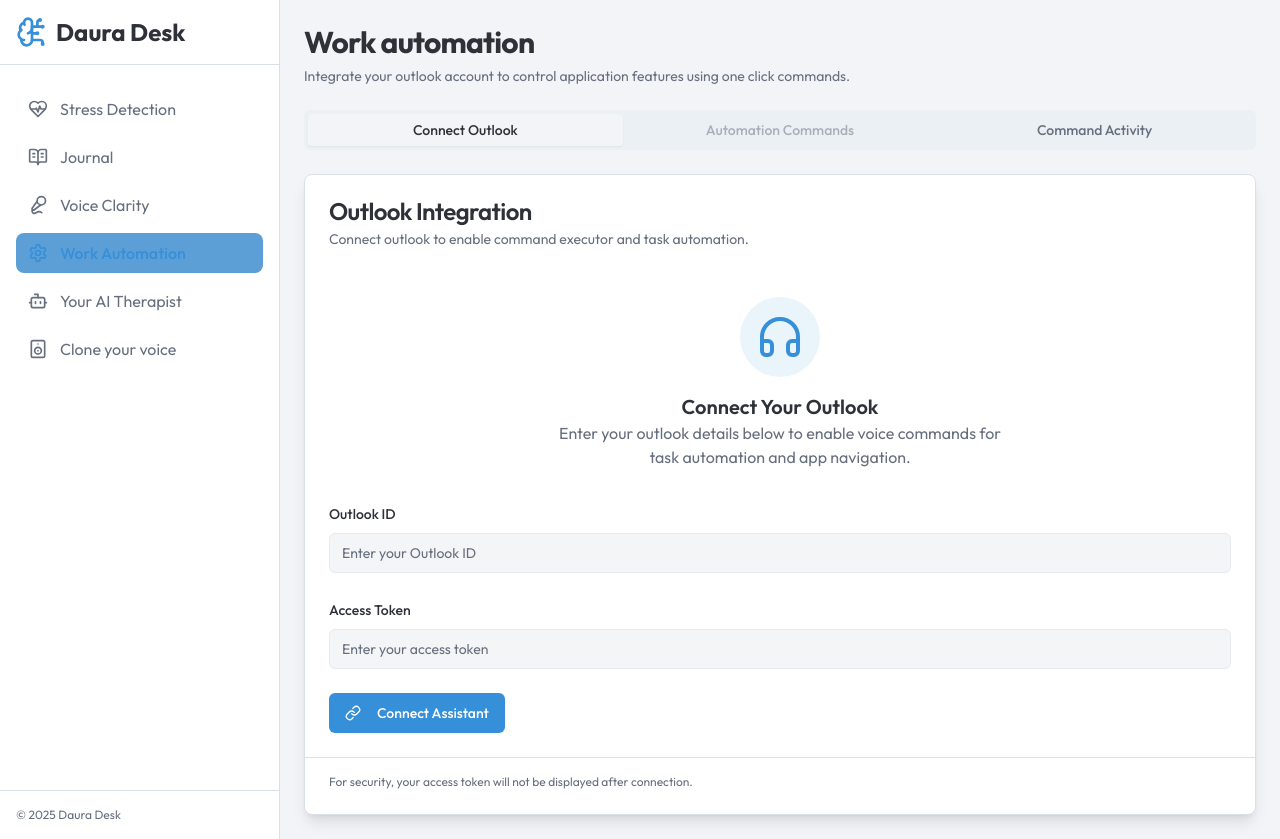
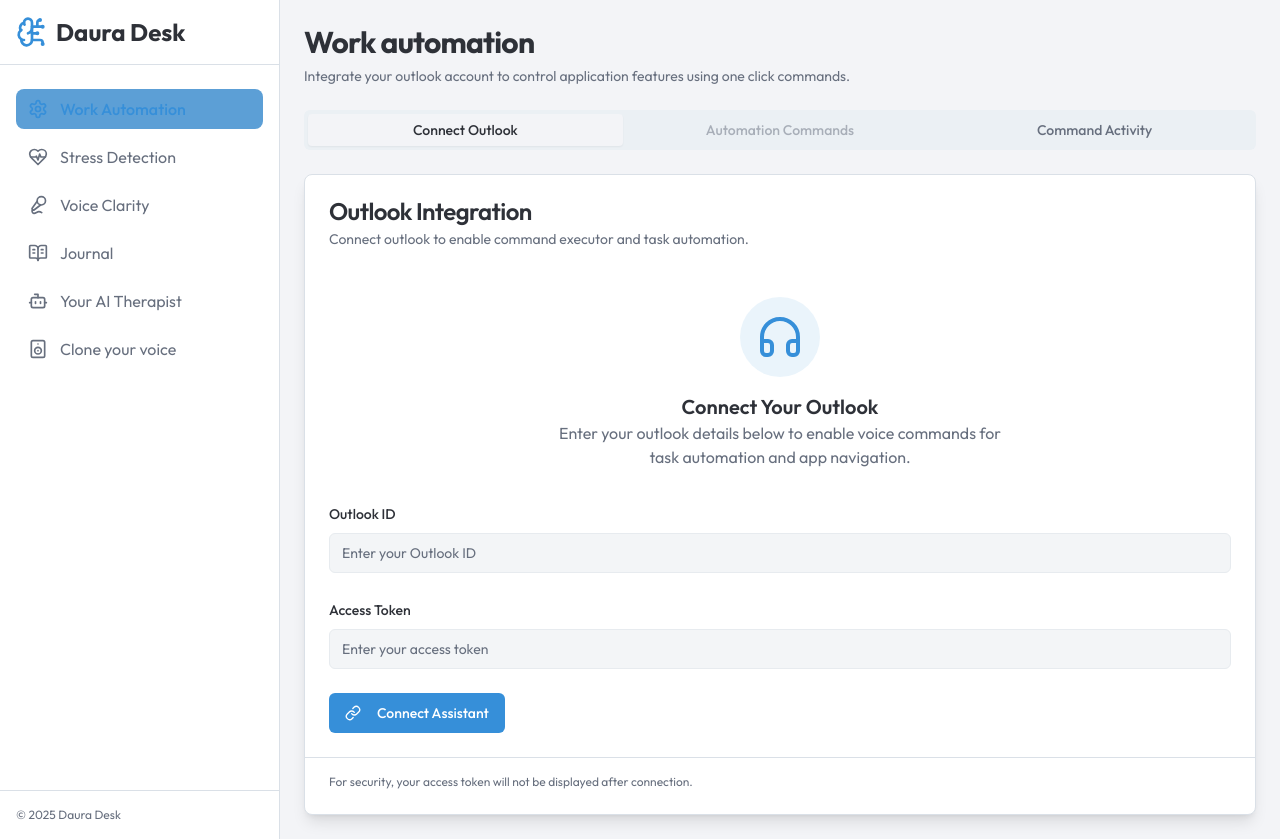
Before and after one commit to dikshapadi/Main-Characters_Symposium2025, a Next.js app in the folder my-app/: page /work-automation in a window 1280 px wide. Built offline with nearby package versions, Linux system fonts and the light colour scheme.

Commit message:
rearranged sidebar

```diff
--- a/my-app/src/components/layout/app-shell.jsx
+++ b/my-app/src/components/layout/app-shell.jsx
@@ -9,10 +9,10 @@
 import { cn } from "@/lib/utils";
 
 const navItems = [
+  { href: "/work-automation", label: "Work Automation", icon: Settings },
   { href: "/stress-detection", label: "Stress Detection", icon: HeartPulse },
+  { href: "/voice-clarity", label: "Voice Clarity", icon: MicVocal },
   { href: "/journal", label: "Journal", icon: BookOpenText },
-  { href: "/voice-clarity", label: "Voice Clarity", icon: MicVocal },
-  { href: "/work-automation", label: "Work Automation", icon: Settings },
   { href: "/ai-therapist", label: "Your AI Therapist", icon: LucideBot },
   { href: "/cloner", label: "Clone your voice", icon: Speaker },
 ];
```
